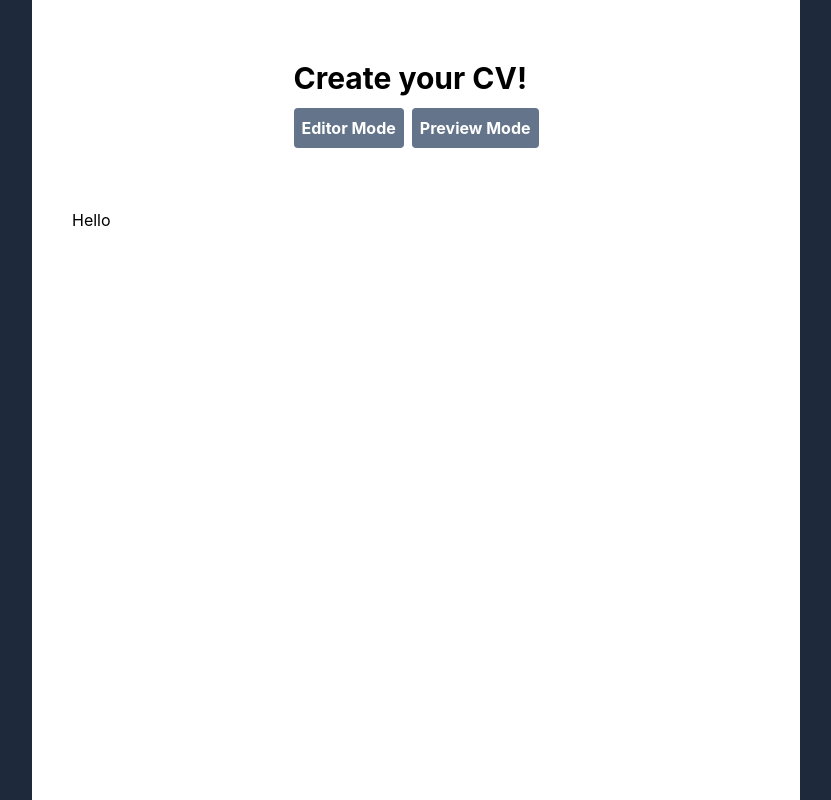
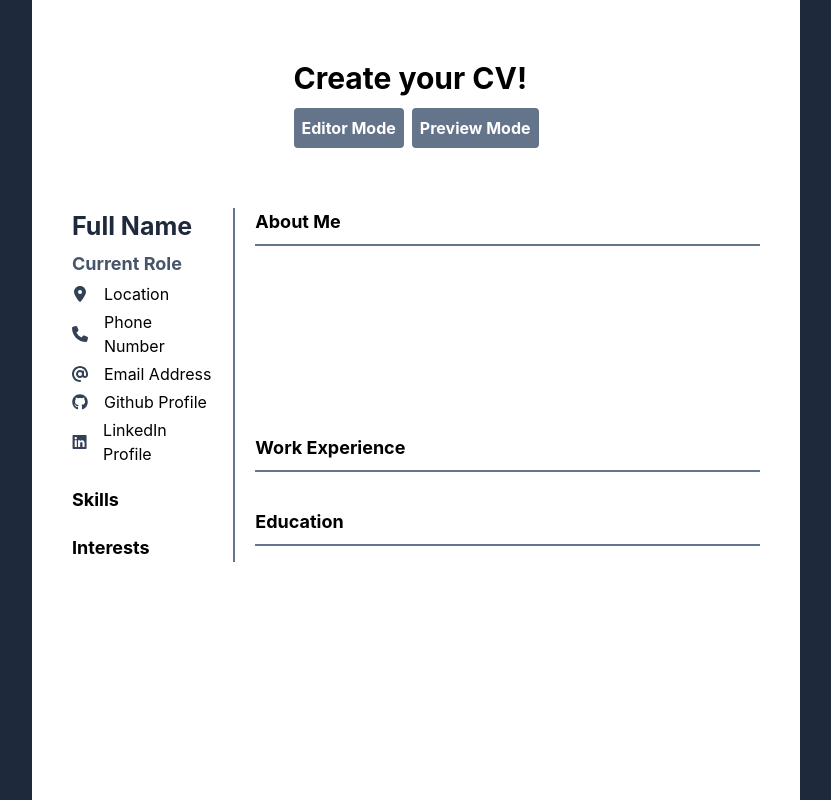
Before and after one commit to fcasibu/cv-application, a React (Create React App) app: page / in a window 1280 px wide. Both pictures are taken after a click on the button "Preview Mode". Shown: the whole page, without its empty margins (224-1055 px from the left). Built offline with nearby package versions, Linux system fonts and the light colour scheme.

Commit message:
Finish Main Component and minor style changes

```diff
--- a/src/App.js
+++ b/src/App.js
@@ -1,6 +1,5 @@
 import { Component } from "react";
 import uniqid from "uniqid";
-import "./styles/App.css";
 import Header from "./components/Header/Header";
 import Main from "./components/Main/Main";
 
@@ -48,8 +47,12 @@ class App extends Component {
   }
 
   changePersonalInfo(personalInfoObj) {
-    this.setState({
+    this.setState((state) => {
+      return {
         formDetails: {
+          aboutMe: state.formDetails.aboutMe,
+          skill: state.formDetails.skill,
+          interest: state.formDetails.interest,
           personalInfo: {
             fullName: personalInfoObj.fullName,
             currentRole: personalInfoObj.currentRole,
@@ -60,6 +63,7 @@ class App extends Component {
             linkedinProfile: personalInfoObj.linkedin,
           },
         },
+      };
     });
   }
 
@@ -95,26 +99,65 @@ class App extends Component {
   }
 
   changeSkill(skillDetail) {
-    this.setState({
+    this.setState((state) => {
+      return {
         formDetails: {
+          aboutMe: state.formDetails.aboutMe,
           skill: skillDetail,
+          interest: state.formDetails.interest,
+          personalInfo: {
+            fullName: state.formDetails.personalInfo.fullName,
+            currentRole: state.formDetails.personalInfo.currentRole,
+            location: state.formDetails.personalInfo.location,
+            phoneNumber: state.formDetails.personalInfo.phoneNumber,
+            email: state.formDetails.personalInfo.email,
+            githubProfile: state.formDetails.personalInfo.github,
+            linkedinProfile: state.formDetails.personalInfo.linkedin,
           },
+        },
+      };
     });
   }
 
   changeInterest(interestDetail) {
-    this.setState({
+    this.setState((state) => {
+      return {
         formDetails: {
+          aboutMe: state.formDetails.aboutMe,
+          skill: state.formDetails.skill,
           interest: interestDetail,
+          personalInfo: {
+            fullName: state.formDetails.personalInfo.fullName,
+            currentRole: state.formDetails.personalInfo.currentRole,
+            location: state.formDetails.personalInfo.location,
+            phoneNumber: state.formDetails.personalInfo.phoneNumber,
+            email: state.formDetails.personalInfo.email,
+            githubProfile: state.formDetails.personalInfo.github,
+            linkedinProfile: state.formDetails.personalInfo.linkedin,
           },
+        },
+      };
     });
   }
 
   changeAboutMe(aboutDetail) {
-    this.setState({
+    this.setState((state) => {
+      return {
         formDetails: {
           aboutMe: aboutDetail,
+          skill: state.formDetails.skill,
+          interest: state.formDetails.interest,
+          personalInfo: {
+            fullName: state.formDetails.personalInfo.fullName,
+            currentRole: state.formDetails.personalInfo.currentRole,
+            location: state.formDetails.personalInfo.location,
+            phoneNumber: state.formDetails.personalInfo.phoneNumber,
+            email: state.formDetails.personalInfo.email,
+            githubProfile: state.formDetails.personalInfo.github,
+            linkedinProfile: state.formDetails.personalInfo.linkedin,
           },
+        },
+      };
     });
   }
 
@@ -122,7 +165,6 @@ class App extends Component {
     this.setState({
       mode,
     });
-    console.log(this.state.mode);
   }
 
   addSkill() {
@@ -229,7 +271,7 @@ class App extends Component {
       deleteWorkExperience,
       deleteEducation,
     } = this;
-    const { personalInfo } = this.state.formDetails;
+    const { personalInfo, aboutMe } = this.state.formDetails;
     const { skills, interests, workExperience, education } =
       this.state.multipleDetails;
     const { uniqueId, mode } = this.state;
@@ -242,6 +284,7 @@ class App extends Component {
             uniqueId={uniqueId}
             skills={skills}
             interests={interests}
+            aboutMe={aboutMe}
             workExperience={workExperience}
             education={education}
             personalInfo={personalInfo}
--- a/src/components/Main/Main.js
+++ b/src/components/Main/Main.js
@@ -1,5 +1,7 @@
 import LeftMainEditor from "./EditorMode/LeftMain/LeftMain";
 import RightMainEditor from "./EditorMode/RightMain/RightMain";
+import LeftMainPreview from "./PreviewMode/LeftMain/LeftMainPreview";
+import RightMainPreview from "./PreviewMode/RightMain/RightMainPreview";
 
 const Main = (props) => {
   const {
@@ -12,9 +14,11 @@ const Main = (props) => {
     onAddSkill,
     onAddInterest,
     skills,
+    aboutMe,
     interests,
     education,
     workExperience,
+    personalInfo,
     mode,
     uniqueId,
     onDeleteSkill,
@@ -22,8 +26,12 @@ const Main = (props) => {
     onDeleteWorkExperience,
     onDeleteEducation,
   } = props;
-  return mode === "editor" ? (
-    <div className="flex gap-5">
+  return (
+    <div>
+      <div
+        className="flex gap-5"
+        style={mode === "preview" ? { display: "none" } : {}}
+      >
         <LeftMainEditor
           onChangePersonalInfo={onChangePersonalInfo}
           onChangeSkill={onChangeSkill}
@@ -47,8 +55,22 @@ const Main = (props) => {
           onDeleteEducation={onDeleteEducation}
         />
       </div>
-  ) : (
-    <div>Hello</div>
+      <div
+        className="flex gap-5"
+        style={mode === "editor" ? { display: "none" } : {}}
+      >
+        <LeftMainPreview
+          personalInfo={personalInfo}
+          skills={skills}
+          interests={interests}
+        />
+        <RightMainPreview
+          aboutMe={aboutMe}
+          workExperience={workExperience}
+          education={education}
+        />
+      </div>
+    </div>
   );
 };
 
--- a/src/components/Main/PreviewMode/LeftMain/LeftMainPreview.js
+++ b/src/components/Main/PreviewMode/LeftMain/LeftMainPreview.js
@@ -1,10 +1,14 @@
+import Interests from "./Interests/Interests";
 import PersonalInfo from "./PersonalInfo/PersonalInfo";
+import Skills from "./Skills/Skills";
 
 const LeftMainPreview = (props) => {
-  const { personalInfo } = props;
+  const { personalInfo, skills, interests } = props;
   return (
-    <div className="flex flex-col gap-10 border-r-2 border-r-slate-500 pr-5">
+    <div className="flex flex-[0.5] flex-col gap-5 border-r-2 border-r-slate-500 pr-5">
       <PersonalInfo personalInfo={personalInfo} />
+      <Skills skills={skills} />
+      <Interests interests={interests} />
     </div>
   );
 };
--- a/src/components/Main/PreviewMode/LeftMain/PersonalInfo/PersonalInfo.js
+++ b/src/components/Main/PreviewMode/LeftMain/PersonalInfo/PersonalInfo.js
@@ -10,7 +10,7 @@ const PersonalInfo = (props) => {
   const { personalInfo } = props;
   return (
     <div className="flex flex-col gap-1 justify-start items-start">
-      <h2 className="font-bold text-3xl text-slate-800">
+      <h2 className="font-bold text-[25px] text-slate-800">
         {personalInfo.fullName || "Full Name"}
       </h2>
       <h3 className="font-bold text-lg text-slate-600">
--- a/src/components/Main/PreviewMode/RightMain/RightMainPreview.js
+++ b/src/components/Main/PreviewMode/RightMain/RightMainPreview.js
@@ -1,10 +1,14 @@
 import About from "./About/About";
+import Education from "./Education/Education";
+import WorkExperience from "./WorkExperience/WorkExperience";
 
 const RightMainPreview = (props) => {
-  const { aboutMe } = props;
+  const { aboutMe, workExperience, education } = props;
   return (
     <div className="flex flex-col flex-1 gap-5">
       <About aboutMe={aboutMe} />
+      <WorkExperience workExperience={workExperience} />
+      <Education education={education} />
     </div>
   );
 };
```
Lines whose indentation alone changed are shown as unchanged.
